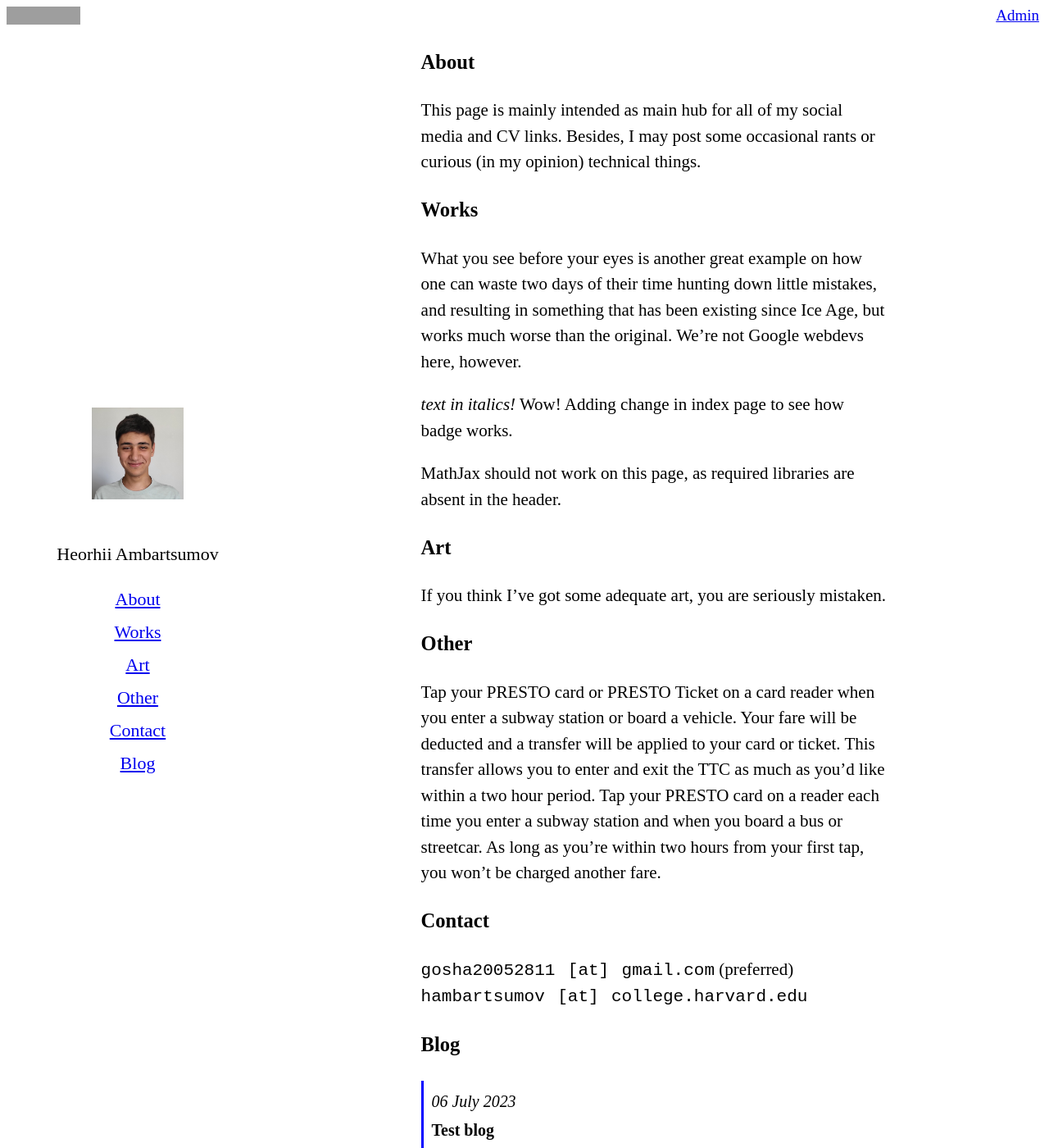
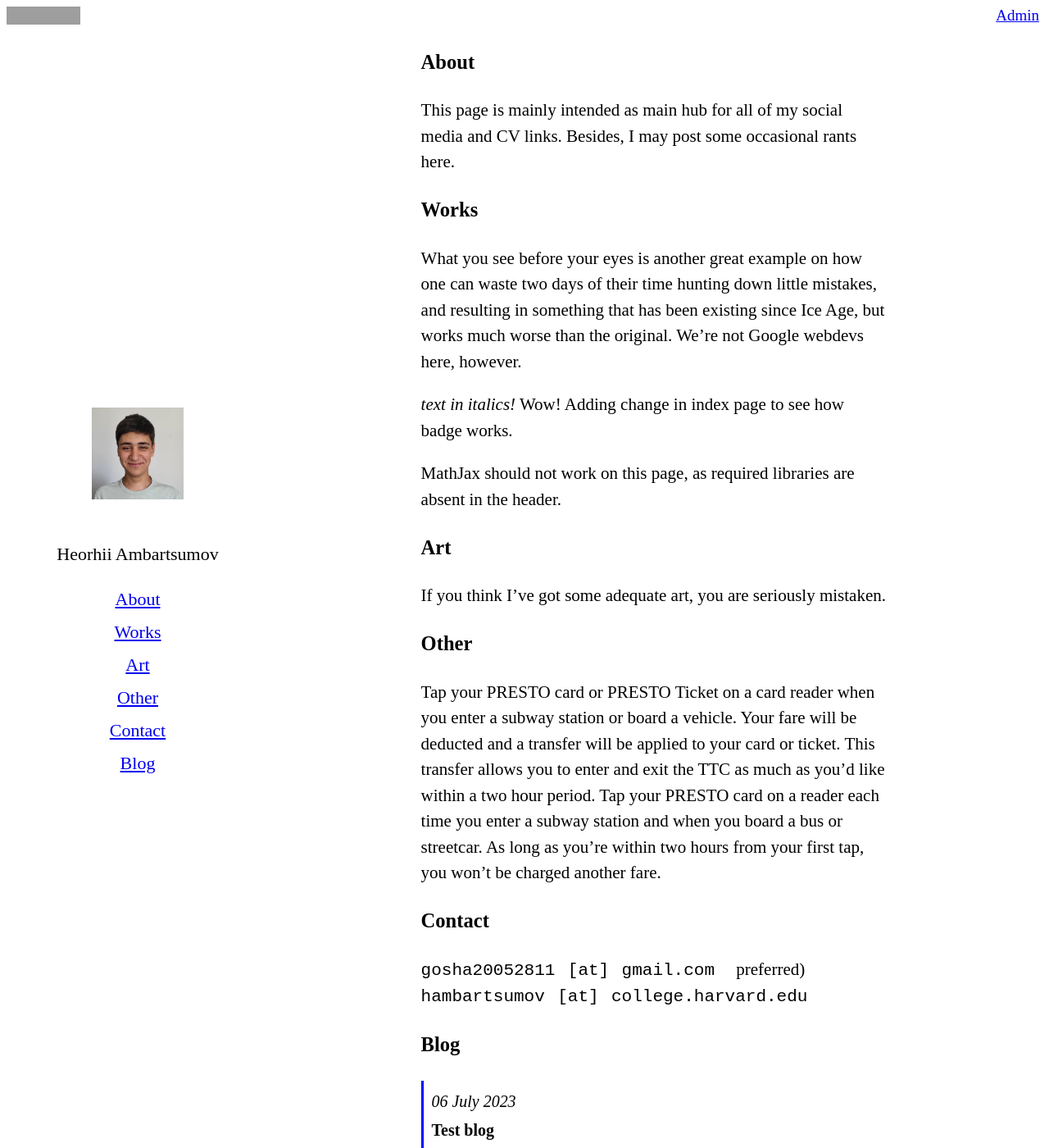
Before and after one commit to hambartsumov/hambartsumov.github.io, a Jekyll site: the page built from index.md, in a window 1280 px wide and 1400 px high. Shown: the whole window at 82% size. Built offline with Jekyll 4.4.1, drawn with Linux system fonts in a browser that asks for light colours; grey boxes are pictures that could not be loaded.

Commit message:
Update Index page “main”

```diff
--- a/index.md
+++ b/index.md
@@ -5,7 +5,7 @@ title: Heorhii's personal page
 ### About
 
 This page is mainly intended as main hub for all of my social media and CV links.
-Besides, I may post some occasional rants or curious (in my opinion) technical things.
+Besides, I may post some occasional rants here.
 
 ### Works
 
@@ -29,5 +29,5 @@ Tap your PRESTO card on a reader each time you enter a subway station and when y
 
 ### Contact
 
-`gosha20052811⠀[at]⠀gmail.com`  (preferred)
+`gosha20052811⠀[at]⠀gmail.com` &nbsp; &nbsp; preferred)
 `hambartsumov⠀[at]⠀college.harvard.edu`
```
